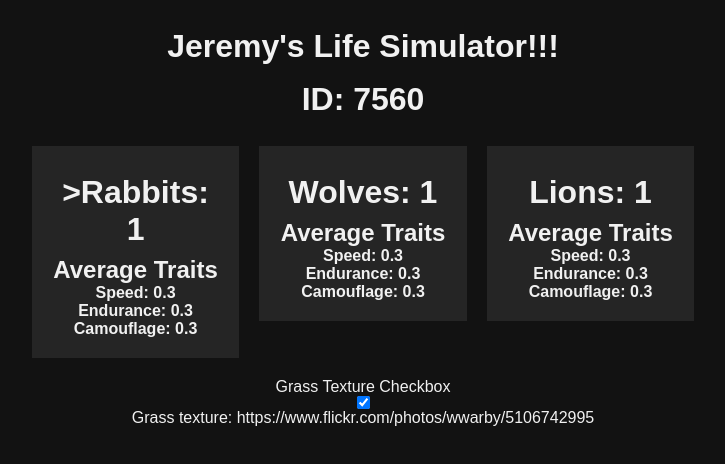
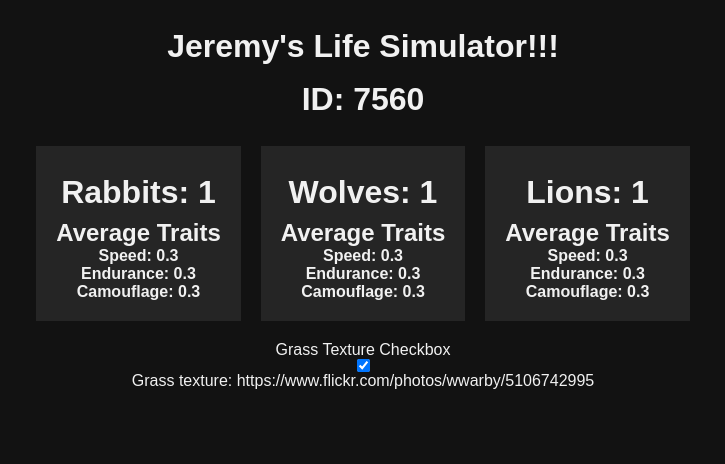
Before and after one commit to JeremyJarocki/CS559FinalProject, a plain HTML site: page index.html in a window 1280 px wide. Shown: the whole page, without its empty margins (277-1002 px from the left). Drawn offline with Linux system fonts and the light colour scheme.

Commit message:
Updated rabbits text

```diff
--- a/index.html
+++ b/index.html
@@ -17,7 +17,7 @@
     </script>
     <div class="animal-info">
       <div class="animal" id="rabbits">
-        <h1 id="rabbit-total">>Rabbits: 1</h1>
+        <h1 id="rabbit-total">Rabbits: 1</h1>
         <h2>Average Traits</h2>
         <h3 id="rabbit-speed">Speed: 0.3</h3>
         <h3 id="rabbit-endurance">Endurance: 0.3</h3>
```
